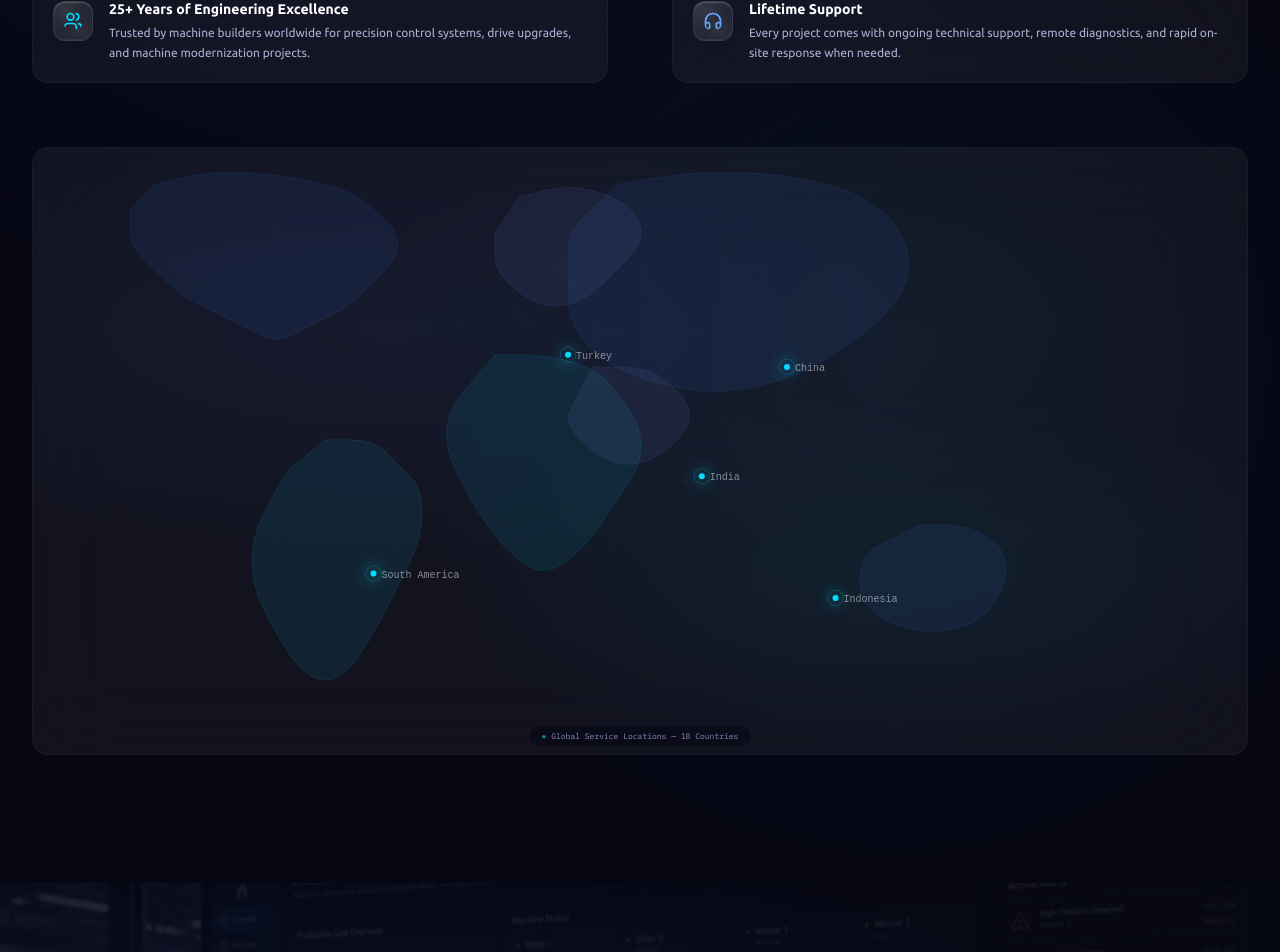
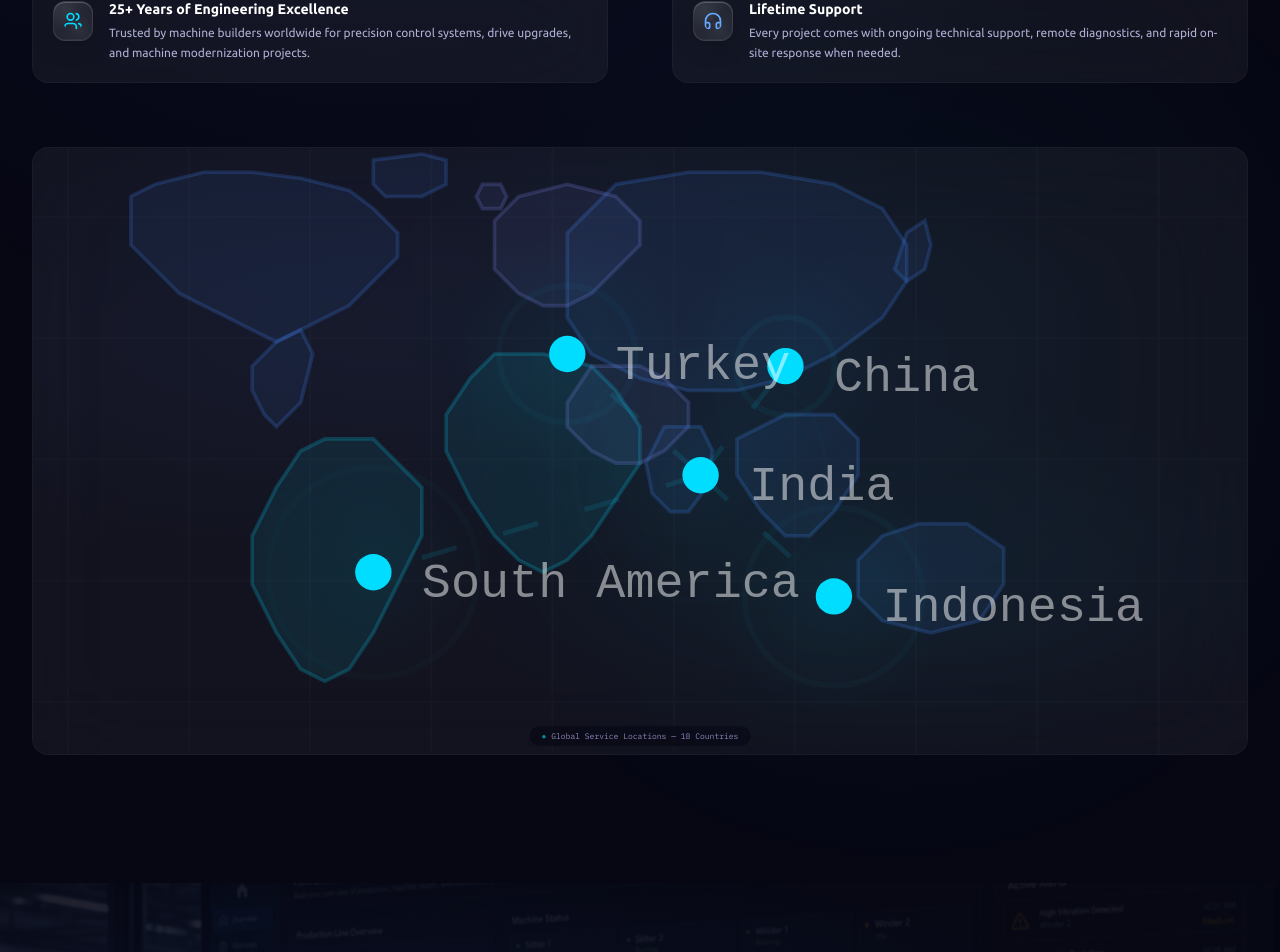
Before and after one commit to cvaradharaj/website, a Next.js app in the folder control-standards/: page / in a window 1280 px wide. Shown: the part 1650-2602 px from the top of the page. Built offline with nearby package versions, Linux system fonts and the light colour scheme.

Commit message:
fix world map: switch from canvas to inline SVG to fix DPR scale bug

```diff
--- a/control-standards/components/WorldMap.tsx
+++ b/control-standards/components/WorldMap.tsx
@@ -1,6 +1,6 @@
 'use client';
 
-import { useEffect, useRef } from 'react';
+import { useEffect, useRef, useState } from 'react';
 import { motion } from 'framer-motion';
 
 const locations = [
@@ -11,134 +11,118 @@ const locations = [
   { name: 'South America', mx: 0.28, my: 0.70 },
 ];
 
-// Simplified continent outlines as normalized polygons (x: 0-1, y: 0-1)
-const continents = [
-  // North America
-  { points: [[0.10,0.06],[0.14,0.04],[0.18,0.04],[0.22,0.05],[0.26,0.07],[0.28,0.10],[0.30,0.14],[0.30,0.18],[0.28,0.22],[0.26,0.26],[0.24,0.28],[0.22,0.30],[0.20,0.32],[0.18,0.30],[0.16,0.28],[0.14,0.26],[0.12,0.24],[0.10,0.20],[0.08,0.16],[0.08,0.12],[0.08,0.08]], color: '#4488ff' },
-  // South America
-  { points: [[0.24,0.48],[0.28,0.48],[0.30,0.52],[0.32,0.56],[0.32,0.64],[0.30,0.72],[0.28,0.80],[0.26,0.86],[0.24,0.88],[0.22,0.86],[0.20,0.80],[0.18,0.72],[0.18,0.64],[0.20,0.56],[0.22,0.50]], color: '#00ddff' },
-  // Europe
-  { points: [[0.40,0.08],[0.44,0.06],[0.48,0.08],[0.50,0.12],[0.50,0.16],[0.48,0.20],[0.46,0.24],[0.44,0.26],[0.42,0.26],[0.40,0.24],[0.38,0.20],[0.38,0.16],[0.38,0.12]], color: '#818cf8' },
-  // Africa
-  { points: [[0.38,0.34],[0.42,0.34],[0.46,0.36],[0.48,0.40],[0.50,0.46],[0.50,0.52],[0.48,0.58],[0.46,0.64],[0.44,0.68],[0.42,0.70],[0.40,0.68],[0.38,0.64],[0.36,0.58],[0.34,0.50],[0.34,0.44],[0.36,0.38]], color: '#00ddff' },
-  // Asia
-  { points: [[0.48,0.06],[0.54,0.04],[0.60,0.04],[0.66,0.06],[0.70,0.10],[0.72,0.16],[0.72,0.22],[0.70,0.28],[0.66,0.34],[0.62,0.38],[0.58,0.40],[0.54,0.40],[0.50,0.38],[0.46,0.34],[0.44,0.28],[0.44,0.20],[0.44,0.14],[0.46,0.10]], color: '#4488ff' },
-  // Middle East
-  { points: [[0.46,0.36],[0.50,0.36],[0.52,0.38],[0.54,0.42],[0.54,0.46],[0.52,0.50],[0.50,0.52],[0.48,0.52],[0.46,0.50],[0.44,0.46],[0.44,0.42]], color: '#818cf8' },
-  // Australia
-  { points: [[0.73,0.62],[0.77,0.62],[0.80,0.66],[0.80,0.72],[0.78,0.78],[0.74,0.80],[0.70,0.78],[0.68,0.74],[0.68,0.68],[0.70,0.64]], color: '#4488ff' },
-];
-
 export default function WorldMap() {
-  const canvasRef = useRef<HTMLCanvasElement>(null);
+  const svgRef = useRef<SVGSVGElement>(null);
+  const [gridOffset, setGridOffset] = useState(0);
 
   useEffect(() => {
-    const canvas = canvasRef.current;
-    if (!canvas) return;
-    const cvs = canvas;
-    const ctx = canvas.getContext('2d');
-    if (!ctx) return;
     let animId: number;
-
-    function draw() {
-      if (!ctx) return;
-      const rect = cvs.parentElement!.getBoundingClientRect();
-      const dpr = window.devicePixelRatio || 1;
-      const w = rect.width;
-      const h = rect.height;
-      cvs.width = w * dpr;
-      cvs.height = h * dpr;
-      cvs.style.width = `${w}px`;
-      cvs.style.height = `${h}px`;
-      ctx.scale(dpr, dpr);
-
-      ctx.clearRect(0, 0, w, h);
-
-      // Draw grid
-      ctx.strokeStyle = 'rgba(255,255,255,0.015)';
-      ctx.lineWidth = 0.5;
-      for (let x = 0; x <= w; x += w * 0.1) {
-        ctx.beginPath(); ctx.moveTo(x, 0); ctx.lineTo(x, h); ctx.stroke();
-      }
-      for (let y = 0; y <= h; y += h * 0.1) {
-        ctx.beginPath(); ctx.moveTo(0, y); ctx.lineTo(w, y); ctx.stroke();
-      }
-
-      // Draw continents
-      continents.forEach((c) => {
-        ctx.beginPath();
-        const first = c.points[0];
-        ctx.moveTo(first[0] * w, first[1] * h);
-        for (let i = 1; i < c.points.length; i++) {
-          const p = c.points[i];
-          const prev = c.points[i - 1];
-          const cpx = (prev[0] + p[0]) / 2 * w;
-          const cpy = (prev[1] + p[1]) / 2 * h;
-          ctx.quadraticCurveTo(prev[0] * w, prev[1] * h, cpx, cpy);
-        }
-        ctx.closePath();
-        ctx.fillStyle = c.color + '15';
-        ctx.fill();
-        ctx.strokeStyle = c.color + '30';
-        ctx.lineWidth = 0.5;
-        ctx.stroke();
-      });
-
-      // Connection lines
-      locations.slice(1).forEach((loc) => {
-        ctx.beginPath();
-        ctx.moveTo(locations[0].mx * w, locations[0].my * h);
-        ctx.lineTo(loc.mx * w, loc.my * h);
-        ctx.strokeStyle = 'rgba(0,221,255,0.1)';
-        ctx.lineWidth = 0.5;
-        ctx.setLineDash([3, 4]);
-        ctx.stroke();
-        ctx.setLineDash([]);
-      });
-
-      // Location markers
-      locations.forEach((loc) => {
-        const x = loc.mx * w;
-        const y = loc.my * h;
-        const t = Date.now() / 1000;
-
-        // Glow
-        const grad = ctx.createRadialGradient(x, y, 0, x, y, 20);
-        grad.addColorStop(0, 'rgba(0,221,255,0.1)');
-        grad.addColorStop(1, 'rgba(0,221,255,0)');
-        ctx.fillStyle = grad;
-        ctx.beginPath(); ctx.arc(x, y, 20, 0, Math.PI * 2); ctx.fill();
-
-        // Pulse ring
-        const pulse = 8 + Math.sin(t * 2) * 4;
-        ctx.strokeStyle = 'rgba(0,221,255,0.2)';
-        ctx.lineWidth = 1;
-        ctx.beginPath(); ctx.arc(x, y, pulse, 0, Math.PI * 2); ctx.stroke();
-
-        // Dot
-        ctx.fillStyle = '#00ddff';
-        ctx.beginPath(); ctx.arc(x, y, 3, 0, Math.PI * 2); ctx.fill();
-
-        // Label
-        ctx.fillStyle = 'rgba(255,255,255,0.5)';
-        ctx.font = '10px monospace';
-        ctx.textAlign = 'left';
-        ctx.fillText(loc.name, x + 8, y + 4);
-      });
-
-      animId = requestAnimationFrame(draw);
+    function tick() {
+      setGridOffset((prev) => prev + 0.1);
+      animId = requestAnimationFrame(tick);
     }
-
-    draw();
-    const handleResize = () => {};
-    window.addEventListener('resize', handleResize);
-    return () => { cancelAnimationFrame(animId); window.removeEventListener('resize', handleResize); };
+    animId = requestAnimationFrame(tick);
+    return () => cancelAnimationFrame(animId);
   }, []);
 
   return (
     <div className="relative w-full aspect-[2/1] rounded-2xl glass border-white/[0.03] overflow-hidden">
       <div className="absolute inset-0 aurora-subtle pointer-events-none" />
-      <canvas ref={canvasRef} className="absolute inset-0 w-full h-full" />
+      <svg
+        ref={svgRef}
+        className="absolute inset-0 w-full h-full"
+        viewBox="0 0 100 50"
+        preserveAspectRatio="xMidYMid meet"
+      >
+        {/* Grid */}
+        <defs>
+          <pattern id="grid" width="10" height="10" patternUnits="userSpaceOnUse" patternTransform={`translate(${gridOffset % 10}, ${(gridOffset * 0.6) % 10})`}>
+            <path d="M 10 0 L 0 0 0 10" fill="none" stroke="rgba(255,255,255,0.015)" strokeWidth="0.3"/>
+          </pattern>
+        </defs>
+        <rect width="100" height="50" fill="url(#grid)" />
+
+        {/* North America */}
+        <path d="M10,3 L14,2 L18,2 L22,2.5 L26,3.5 L28,5 L30,7 L30,9 L28,11 L26,13 L24,14 L22,15 L20,16 L18,15 L16,14 L14,13 L12,12 L10,10 L8,8 L8,6 L8,4 Z"
+          fill="rgba(68,136,255,0.08)" stroke="rgba(68,136,255,0.2)" strokeWidth="0.3" />
+        {/* Central America */}
+        <path d="M22,15 L23,17 L22.5,19 L22,21 L21,22 L20,23 L19,22 L18,20 L18,18 L20,16 Z"
+          fill="rgba(68,136,255,0.08)" stroke="rgba(68,136,255,0.2)" strokeWidth="0.3" />
+        {/* South America */}
+        <path d="M24,24 L28,24 L30,26 L32,28 L32,32 L30,36 L28,40 L26,43 L24,44 L22,43 L20,40 L18,36 L18,32 L20,28 L22,25 Z"
+          fill="rgba(0,221,255,0.08)" stroke="rgba(0,221,255,0.2)" strokeWidth="0.3" />
+        {/* Europe */}
+        <path d="M40,4 L44,3 L48,4 L50,6 L50,8 L48,10 L46,12 L44,13 L42,13 L40,12 L38,10 L38,8 L38,6 Z"
+          fill="rgba(129,140,248,0.08)" stroke="rgba(129,140,248,0.2)" strokeWidth="0.3" />
+        {/* UK/Ireland */}
+        <path d="M37,3 L38.5,3 L39,4 L38.5,5 L37,5 L36.5,4 Z"
+          fill="rgba(129,140,248,0.08)" stroke="rgba(129,140,248,0.2)" strokeWidth="0.3" />
+        {/* Africa */}
+        <path d="M38,17 L42,17 L46,18 L48,20 L50,23 L50,26 L48,29 L46,32 L44,34 L42,35 L40,34 L38,32 L36,29 L34,25 L34,22 L36,19 Z"
+          fill="rgba(0,221,255,0.08)" stroke="rgba(0,221,255,0.2)" strokeWidth="0.3" />
+        {/* Asia */}
+        <path d="M48,3 L54,2 L60,2 L66,3 L70,5 L72,8 L72,11 L70,14 L66,17 L62,19 L58,20 L54,20 L50,19 L46,17 L44,14 L44,10 L44,7 L46,5 Z"
+          fill="rgba(68,136,255,0.08)" stroke="rgba(68,136,255,0.2)" strokeWidth="0.3" />
+        {/* Arabia */}
+        <path d="M46,18 L50,18 L52,19 L54,21 L54,23 L52,25 L50,26 L48,26 L46,25 L44,23 L44,21 Z"
+          fill="rgba(129,140,248,0.08)" stroke="rgba(129,140,248,0.2)" strokeWidth="0.3" />
+        {/* India subcontinent */}
+        <path d="M52,23 L55,23 L56,25 L55.5,28 L54,30 L52.5,30 L51,28.5 L50.5,26 Z"
+          fill="rgba(68,136,255,0.08)" stroke="rgba(68,136,255,0.2)" strokeWidth="0.3" />
+        {/* Southeast Asia */}
+        <path d="M62,22 L66,22 L68,24 L68,27 L66,30 L64,32 L62,32 L60,30 L58,27 L58,24 Z"
+          fill="rgba(68,136,255,0.08)" stroke="rgba(68,136,255,0.2)" strokeWidth="0.3" />
+        {/* Japan/Korea */}
+        <path d="M72,7 L73.5,6 L74,8 L73.5,10 L72,11 L71,10 Z"
+          fill="rgba(68,136,255,0.08)" stroke="rgba(68,136,255,0.2)" strokeWidth="0.3" />
+        {/* Australia */}
+        <path d="M73,31 L77,31 L80,33 L80,36 L78,39 L74,40 L70,39 L68,37 L68,34 L70,32 Z"
+          fill="rgba(68,136,255,0.08)" stroke="rgba(68,136,255,0.2)" strokeWidth="0.3" />
+        {/* Greenland */}
+        <path d="M28,1 L32,0.5 L34,1 L34,3 L32,4 L29,4 L28,3 Z"
+          fill="rgba(68,136,255,0.08)" stroke="rgba(68,136,255,0.2)" strokeWidth="0.3" />
+
+        {/* Connection lines from India */}
+        {locations.slice(1).map((loc, i) => (
+          <path key={i}
+            d={`M${locations[0].mx*100},${locations[0].my*50} L${loc.mx*100},${loc.my*50}`}
+            stroke="rgba(0,221,255,0.1)" strokeWidth="0.4" strokeDasharray="3,4" fill="none"
+          />
+        ))}
+
+        {/* Location markers */}
+        {locations.map((loc, i) => (
+          <g key={i}>
+            {/* Pulse ring */}
+            <motion.circle
+              cx={loc.mx * 100} cy={loc.my * 50} r={4}
+              fill="none" stroke="rgba(0,221,255,0.2)" strokeWidth="0.5"
+              animate={{ r: [4, 12, 4], opacity: [0.2, 0, 0.2] }}
+              transition={{ duration: 3, repeat: Infinity, delay: i * 0.5 }}
+            />
+            {/* Glow */}
+            <circle cx={loc.mx * 100} cy={loc.my * 50} r={10}
+              fill="url(#glowGrad)" opacity={0.3}
+            />
+            {/* Dot */}
+            <circle cx={loc.mx * 100} cy={loc.my * 50} r={1.5} fill="#00ddff" />
+            {/* Label */}
+            <text x={loc.mx * 100 + 4} y={loc.my * 50 + 1}
+              fill="rgba(255,255,255,0.5)" fontSize="4" fontFamily="monospace"
+              alignmentBaseline="middle"
+            >
+              {loc.name}
+            </text>
+          </g>
+        ))}
+
+        <defs>
+          <radialGradient id="glowGrad" cx="50%" cy="50%" r="50%">
+            <stop offset="0%" stopColor="#00ddff" stopOpacity="0.15" />
+            <stop offset="100%" stopColor="#00ddff" stopOpacity="0" />
+          </radialGradient>
+        </defs>
+      </svg>
 
       <motion.div
         className="absolute bottom-2 left-1/2 -translate-x-1/2 text-[8px] font-mono text-slate-500 bg-slate-950/60 px-3 py-1 rounded-full whitespace-nowrap"
```
